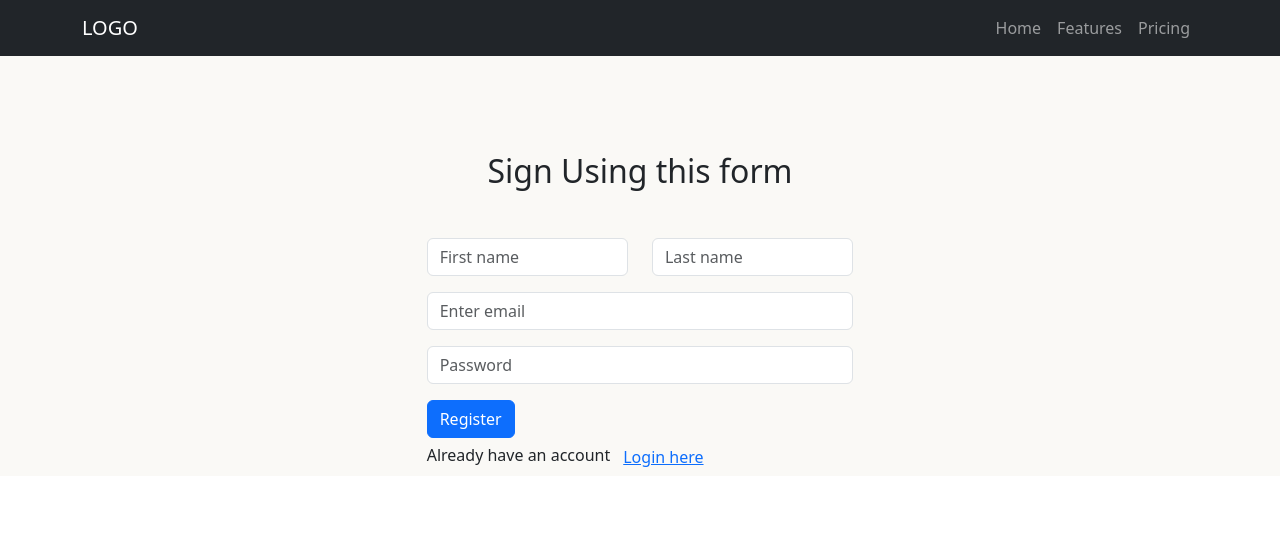
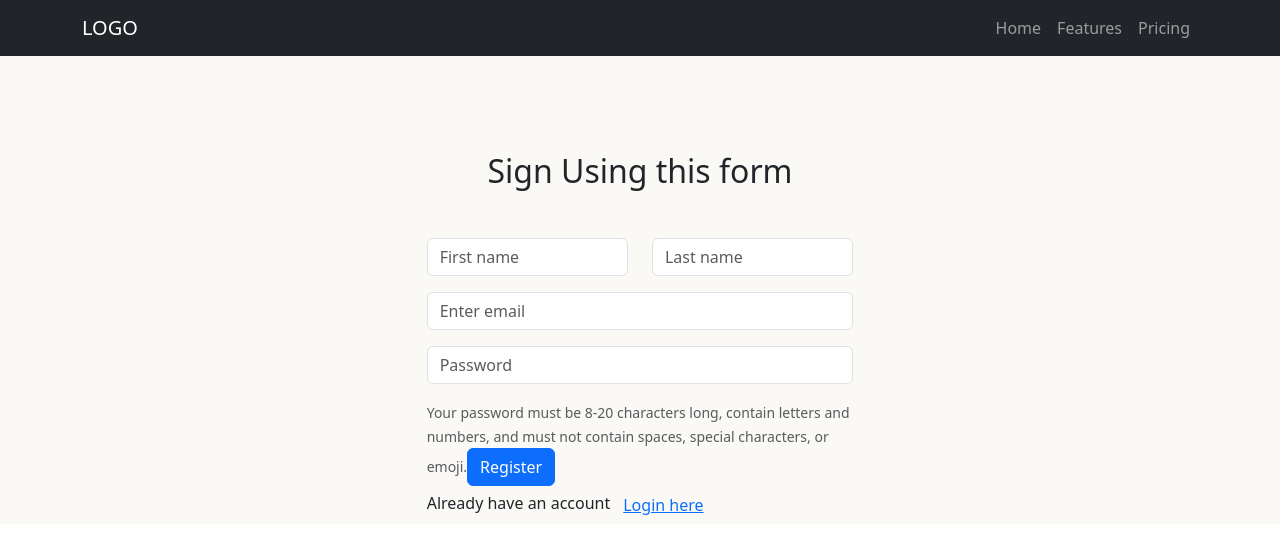
Before and after one commit to toyman640/verifyTempF, a React (Vite) app: page /new-user in a window 1280 px wide. Shown: the top 554 px of the page. Built offline with nearby package versions, Linux system fonts and the light colour scheme.

Commit message:
Create and Connect form to sign up user

```diff
--- a/src/components/SignUp.jsx
+++ b/src/components/SignUp.jsx
@@ -1,12 +1,15 @@
 import React, { useState } from "react";
 import { useNavigate } from "react-router-dom";
+import { useDispatch } from "react-redux";
 import Col from 'react-bootstrap/Col';
 import Form from 'react-bootstrap/Form';
 import Row from 'react-bootstrap/Row';
 import Button from "react-bootstrap/Button";
+import { signUpUser } from "../redux/user/userSlice";
 
 const SignUp = () => {
   const navigate = useNavigate();
+  const dispatch = useDispatch();
   const [firstName, setFirstName] = useState('');
   const [lastName, setLastName] = useState('');
   const [email, setEmail] = useState('');
@@ -18,17 +21,20 @@ const SignUp = () => {
   const handleSubmit = (e) => {
     e.preventDefault();
     const formData = {
-      firstName,
-      lastName,
-      email,
-      password,
+      user: {
+        firstname: firstName,
+        lastname: lastName,
+        email: email,
+        password: password,
+      }
     }
+    dispatch(signUpUser(formData))
   }
 
   return (
     <div className='col-4 offset-4 mt-5 pt-5'>
       <h2 className="text-center mb-5">Sign Using this form</h2>
-      <Form>
+      <Form onSubmit={handleSubmit}>
         <Row>
           <Col>
             <Form.Control required value={firstName} onChange={(e) => setFirstName(e.target.value)} placeholder="First name" />
@@ -43,6 +49,10 @@ const SignUp = () => {
         <Form.Group className="mb-3" controlId="formGroupPassword">
           <Form.Control required type="password" value={password} onChange={(e) => setPassword(e.target.value)} placeholder="Password" />
         </Form.Group>
+        <Form.Text id="passwordHelpBlock" muted>
+          Your password must be 8-20 characters long, contain letters and numbers,
+          and must not contain spaces, special characters, or emoji.
+        </Form.Text>
         <Button variant="primary" type="submit">
           Register
         </Button>
--- a/src/main.jsx
+++ b/src/main.jsx
@@ -1,7 +1,7 @@
 import React from 'react'
 import ReactDOM from 'react-dom/client'
 import { Provider } from 'react-redux';
-import { store } from './redux/store.js';
+import store from './redux/store';
 import App from './App.jsx'
 import 'bootstrap/dist/css/bootstrap.min.css';
 
--- a/src/redux/user/userSlice.js
+++ b/src/redux/user/userSlice.js
@@ -1,8 +1,7 @@
 import { createSlice, createAsyncThunk } from "@reduxjs/toolkit";
 import axios from "axios";
-import { build } from "vite";
 
-const createUser = 'http://127.0.0.1:3000/users/registrations'
+const createUser = 'http://127.0.0.1:3000/signup'
 
 const initialState = {
   loading: false,
```
